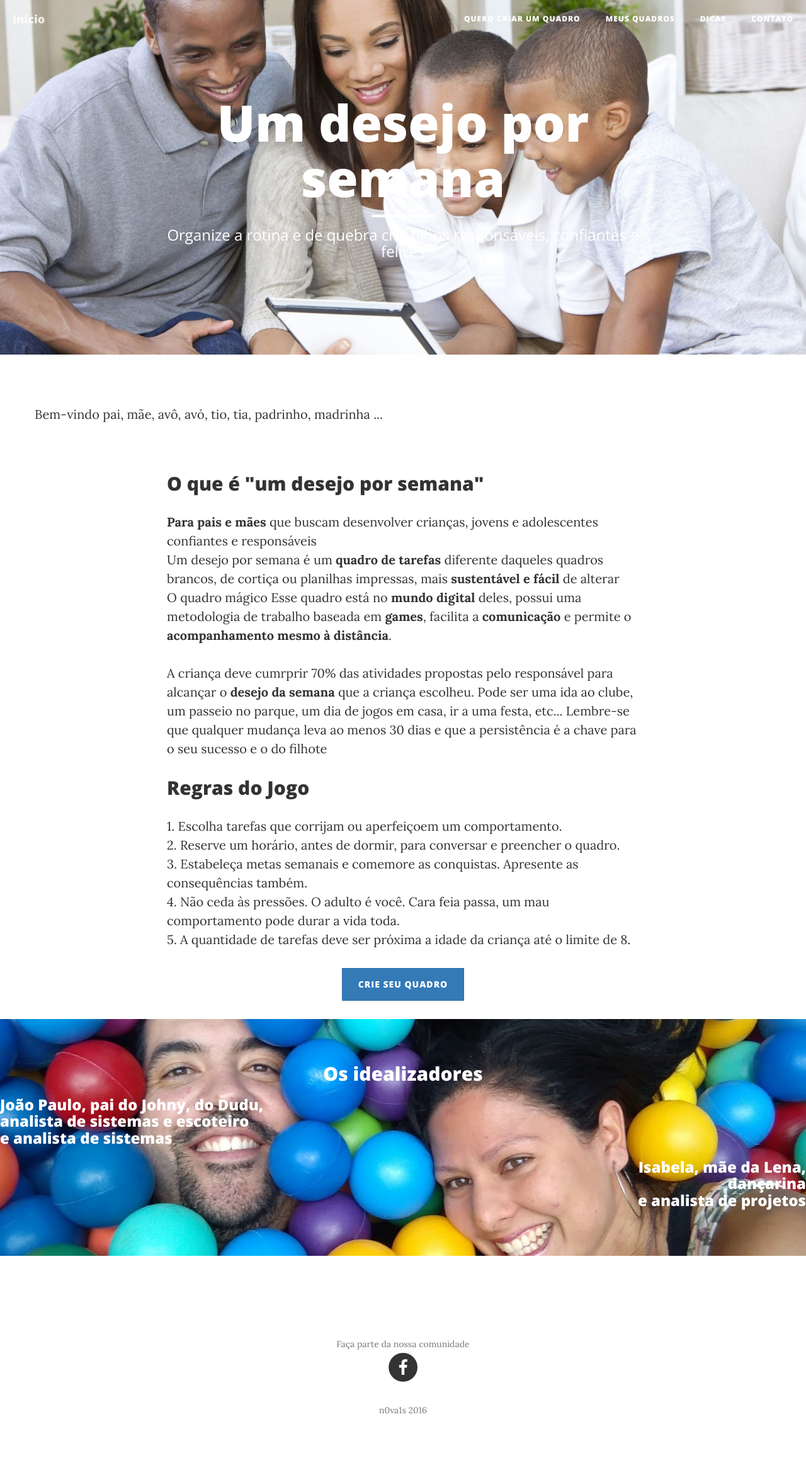
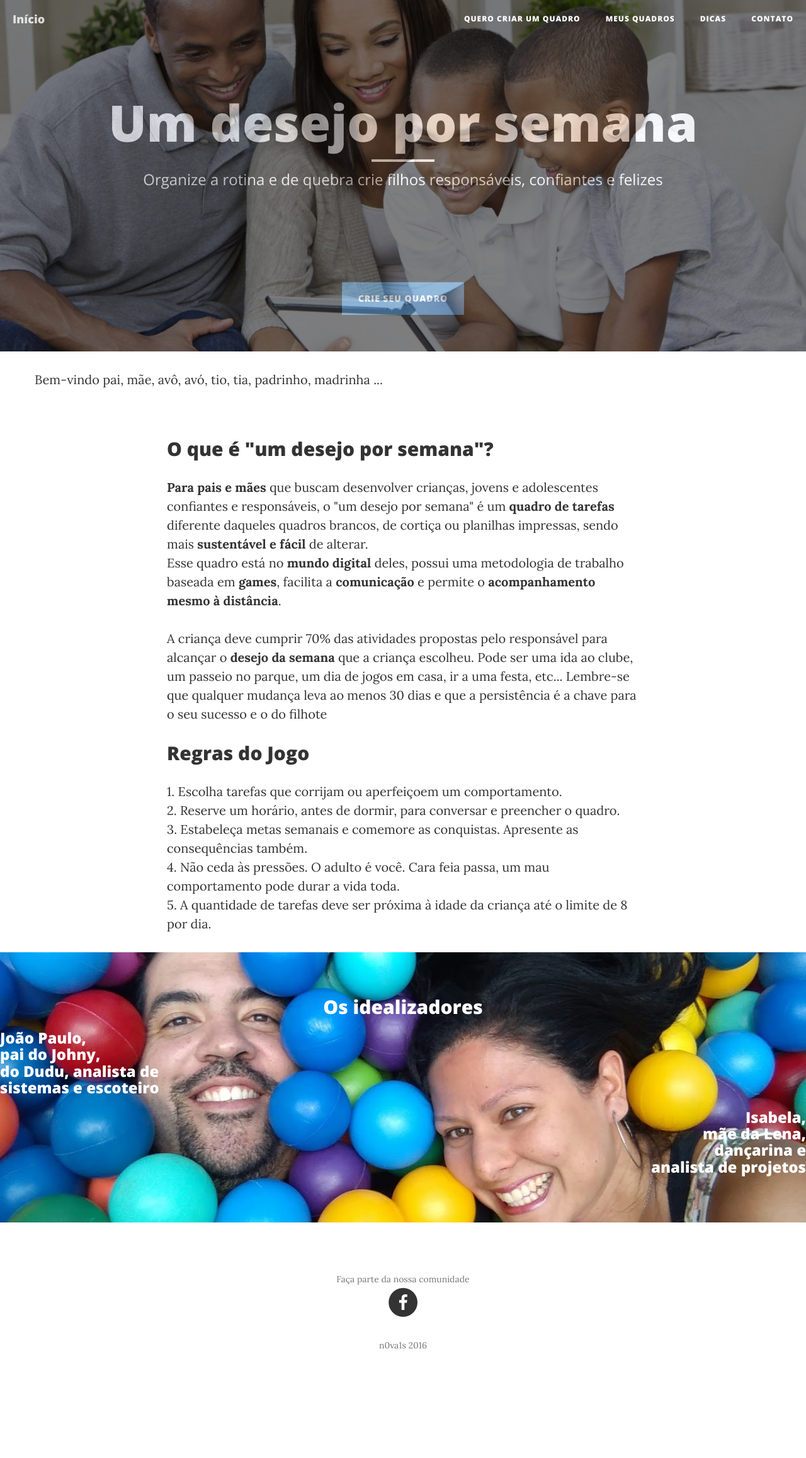
Before and after one commit to n0va1s/quadro_magico, a PHP site: the page made by web/view/inicio.twig in a window 1280 px wide. Shown: the whole page at 63% size. After the commit the page ends 2142 px from the top, so only its background shows below. Run offline with PHP 8.4, Linux system fonts and the light colour scheme; the template is opened without the code that fills it, so the values that code supplies are empty; some libraries are stand-ins or nearby versions.

Commit message:
Ajustes na imagem da tela inicial e no calculo de pontos

```diff
--- a/src/n0va1s/QuadroMagico/Service/AtividadeService.php
+++ b/src/n0va1s/QuadroMagico/Service/AtividadeService.php
@@ -287,9 +287,9 @@ class AtividadeService
             ->getOneOrNullResult();
         $day =  $this->sumValueDay($quadro);
         $real = $day['segunda']+$day['terca']+$day['quarta']+$day['quinta']+$day['sexta']+$day['sabado']+$day['domingo'];
-        //Total de pontos das atividades marcadas como sim dividido por 70% dos pontos de todas as atividades existentes
-        //vezes a quantidade de atividade vezes 7 dias
-        return array('real'=>$real, 'prev'=>($prev['qtd']*7)*.7);
+        //70% do Total de pontos das atividades vezes a quantidade de atividade vezes 7 dias
+        $total = round((($prev['qtd']*7)*.7));
+        return array('real'=>$real, 'prev'=>$total);
     }
 
     public function sumPocketMoney(int $quadro)
--- a/web/css/clean-blog.css
+++ b/web/css/clean-blog.css
@@ -145,7 +145,7 @@ hr.small {
   -moz-background-size: cover;
   background-size: cover;
   -o-background-size: cover;
-  margin-bottom: 50px;
+  margin-bottom: 0px;
 }
 .intro-header .site-heading,
 .intro-header .post-heading,
--- a/web/view/inicio.twig
+++ b/web/view/inicio.twig
@@ -4,15 +4,14 @@
     <div class="container">
         <div class="row">
             <p>Bem-vindo pai, mãe, avô, avó, tio, tia, padrinho, madrinha ...</p><br />
-            <div class="col-lg-8 col-lg-offset-2 col-md-10 col-md-offset-1">
-                    <h2 class="post-title">O que é "um desejo por semana"</h2>
+            <div class="col-lg-8 col-lg-offset-2 col-md-10 col-md-offset-1" >
+                    <h2 class="post-title">O que é "um desejo por semana"?</h2>
                     <p class="post-meta">
-                        <b>Para pais e mães</b> que buscam desenvolver crianças, jovens e adolescentes confiantes e responsáveis<br />
-                        Um desejo por semana é um <b>quadro de tarefas</b> diferente daqueles quadros brancos, de cortiça ou planilhas impressas, mais <b>sustentável e fácil</b> de alterar<br />O quadro mágico
-                        Esse quadro está no <b>mundo digital</b> deles, possui uma metodologia de trabalho baseada em <b>games</b>, facilita a <b>comunicação</b> e permite o <b>acompanhamento mesmo à distância</b>.
+                        <b>Para pais e mães</b> que buscam desenvolver crianças, jovens e adolescentes confiantes e responsáveis, o
+                        "um desejo por semana" é um <b>quadro de tarefas</b> diferente daqueles quadros brancos, de cortiça ou planilhas impressas, sendo mais <b>sustentável e fácil</b> de alterar.<br />Esse quadro está no <b>mundo digital</b> deles, possui uma metodologia de trabalho baseada em <b>games</b>, facilita a <b>comunicação</b> e permite o <b>acompanhamento mesmo à distância</b>.
                     </p>
                     <p class="post-meta">
-                        A criança deve cumrprir 70% das atividades propostas pelo responsável para alcançar o <b>desejo da semana</b> que a criança escolheu. Pode ser uma ida ao clube, um passeio no parque, um dia de jogos em casa, ir a uma festa, etc...
+                        A criança deve cumprir 70% das atividades propostas pelo responsável para alcançar o <b>desejo da semana</b> que a criança escolheu. Pode ser uma ida ao clube, um passeio no parque, um dia de jogos em casa, ir a uma festa, etc...
                         Lembre-se que qualquer mudança leva ao menos 30 dias e que a persistência é a chave para o seu sucesso e o do filhote
                     </p>
                     <h2>Regras do Jogo</h2>
@@ -21,15 +20,11 @@
                     2. Reserve um horário, antes de dormir, para conversar e preencher o quadro.<br />
                     3. Estabeleça metas semanais e comemore as conquistas. Apresente as consequências também.<br />
                     4. Não ceda às pressões. O adulto é você. Cara feia passa, um mau comportamento pode durar a vida toda.<br />
-                    5. A quantidade de tarefas deve ser próxima a idade da criança até o limite de 8.
+                    5. A quantidade de tarefas deve ser próxima à idade da criança até o limite de 8 por dia.
                     </p>
                 </div>
             </div>
         </div>
-        <center>
-            <a href="{{ app.url_generator.generate('indexQuadro') }}"><button class="btn btn-primary" type="submit">Crie seu quadro</button></a>
-        <center>
-        <br />
     </div>
 
  {% endblock %}
@@ -37,9 +32,9 @@
 {% block rodape %}
 <footer class="intro-header" style="background-image: url({{ asset('idealizadores.jpg', 'img') }})">
     <div>
-        <h2 style="color:white">Os idealizadores</h2>
-        <h3 style="color:white; text-align:left">João Paulo, pai do Johny, do Dudu,<br /> analista de sistemas e escoteiro<br /> e analista de sistemas</h3>
-        <h3 style="color:white; text-align:right">Isabela, mãe da Lena,<br /> dançarina<br /> e analista de projetos</h3>
+        <h2 style="color:white; text-align:center">Os idealizadores</h2>
+        <h3 style="color:white; text-align:left">João Paulo,<br /> pai do Johny,<br /> do Dudu, analista de<br />sistemas e escoteiro</h3>
+        <h3 style="color:white; text-align:right">Isabela,<br /> mãe da Lena,<br /> dançarina e<br /> analista de projetos</h3>
     </div>
 </footer>
 {% endblock %}
--- a/web/view/leiaute.twig
+++ b/web/view/leiaute.twig
@@ -70,15 +70,20 @@
     <!-- Page Header -->
     <!-- Set your background image for this header on the line below. -->
     <header class="intro-header" style="background-image: url('{{ asset('topo2.jpg', 'img') }}')">
-        <div class="container">
+        <div class="container" style="background-color: rgb(0, 0, 0); opacity: 0.5; width: 100%; height: 100%;">
             <div class="row">
-                <div class="col-lg-8 col-lg-offset-2 col-md-10 col-md-offset-1">
+                <div class="col-lg-12 col-lg-offset-0 col-md-12 col-md-offset-0">
                     <div class="site-heading">
                         <h1>Um desejo por semana</h1>
                         <hr class="small">
                         <span class="subheading">Organize a rotina e de quebra crie filhos responsáveis, confiantes e felizes</span>
                     </div>
                 </div>
+            </div>
+            <div class="row">
+                <center><a href="{{ app.url_generator.generate('indexQuadro') }}"><button class="btn btn-primary" type="submit">Crie seu quadro</button></a></center>
+                <br />
+                <br />
             </div>
         </div>
     </header>
```
